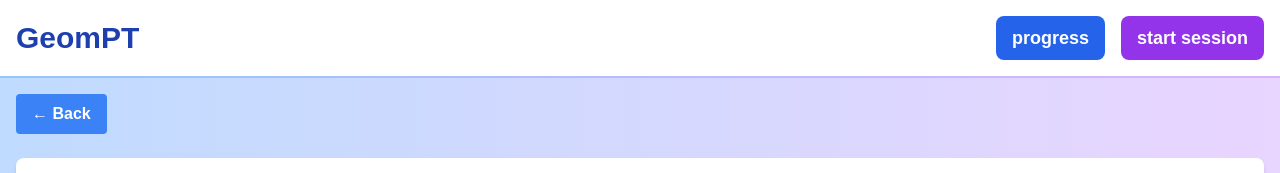
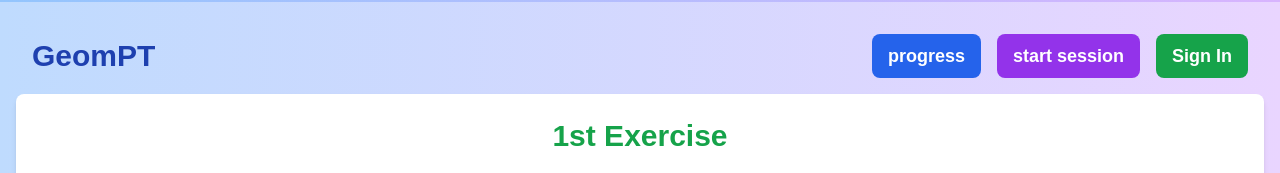
Before and after one commit to GeomPT/frontend, a Next.js app: page /progress in a window 1280 px wide. Shown: the top 173 px of the page. Built offline with nearby package versions, Linux system fonts and the light colour scheme.

Commit message:
+ navBar file.

```diff
--- a/app/layout.tsx
+++ b/app/layout.tsx
@@ -29,21 +29,6 @@ export default function RootLayout({
             <body
                 className={`${geistSans.variable} ${geistMono.variable} antialiased`}
             >
-        <header className="p-4 flex justify-between items-center">
-          <h1 className="text-3xl font-bold text-blue-800">GeomPT</h1>
-          <div className="flex-grow flex justify-end">
-            <Link href="/progress" passHref>
-              <h1 className="bg-blue-600 text-white text-lg font-bold py-2 px-4 rounded-lg cursor-pointer hover:bg-blue-700 transition duration-300">
-                progress
-              </h1>
-            </Link>
-            <Link href="/plan" passHref>
-              <h1 className="bg-purple-600 text-white text-lg font-bold py-2 px-4 rounded-lg ml-4 cursor-pointer hover:bg-purple-700 transition duration-300">
-                start session
-              </h1>
-            </Link>
-          </div>
-        </header>
                 <div className="h-0.5 bg-gradient-to-r from-blue-300 to-purple-300" />
                 {children}
             </body>
--- a/app/live/page.tsx
+++ b/app/live/page.tsx
@@ -1,13 +1,15 @@
 "use client";
 
 import LiveVideoFrame from "@/components/ui/LiveVideoFrame";
-import {useState} from 'react';
+import { useState } from "react";
+import NavBar from "../navBar";
 
 export default function LivePage() {
     const [processingType, setProcessingType] = useState("elbow");
 
     return (
         <div className="p-4">
+            <NavBar />
             <h1 className="text-xl font-semibold mb-4">Video Stream:</h1>
             <LiveVideoFrame
                 streaming={true}
--- /dev/null
+++ b/app/navBar.tsx
@@ -0,0 +1,70 @@
+import { useState, useEffect } from "react";
+import Link from "next/link";
+
+export default function NavBar() {
+    const [userData, setUserData] = useState(null);
+    const [userId, setUserId] = useState("");
+
+    useEffect(() => {
+        // Check if the userId is stored in localStorage
+        const storedUserId = localStorage.getItem("userId");
+        if (storedUserId) {
+            setUserId(storedUserId);
+            fetchUserData(storedUserId);
+        }
+    }, []);
+
+    const fetchUserData = async (userId: string) => {
+        try {
+            const response = await fetch(
+                `http://127.0.0.1:5000/api/users/${userId}`,
+                {
+                    method: "GET",
+                    headers: {
+                        "Content-Type": "application/json",
+                    },
+                }
+            );
+            const data = await response.json();
+            setUserData(data);
+        } catch (error) {
+            console.error("Error fetching user data:", error);
+        }
+    };
+
+    const handleSignIn = () => {
+        const userId = prompt("Please enter your user ID:");
+        if (userId) {
+            localStorage.setItem("userId", userId);
+            setUserId(userId);
+            fetchUserData(userId);
+        }
+    };
+    return (
+        <header className="p-4 flex justify-between items-center">
+            <Link href="/" passHref>
+                <h1 className="text-3xl font-bold text-blue-800 cursor-pointer">
+                    GeomPT
+                </h1>
+            </Link>
+            <div className="flex-grow flex justify-end">
+                <Link href="/progress" passHref>
+                    <h1 className="bg-blue-600 text-white text-lg font-bold py-2 px-4 rounded-lg cursor-pointer hover:bg-blue-700 transition duration-300">
+                        progress
+                    </h1>
+                </Link>
+                <Link href="/plan" passHref>
+                    <h1 className="bg-purple-600 text-white text-lg font-bold py-2 px-4 rounded-lg ml-4 cursor-pointer hover:bg-purple-700 transition duration-300">
+                        start session
+                    </h1>
+                </Link>
+                <button
+                    onClick={handleSignIn}
+                    className="bg-green-600 text-white text-lg font-bold py-2 px-4 rounded-lg ml-4 cursor-pointer hover:bg-green-700 transition duration-300"
+                >
+                    {userData ? `Welcome ${userData.name}` : "Sign In"}
+                </button>
+            </div>
+        </header>
+    );
+}
--- a/app/progress/page.tsx
+++ b/app/progress/page.tsx
@@ -1,49 +1,106 @@
-'use client';
+"use client";
 
-import { useState, useRef, useEffect } from 'react';
-import { Line } from 'react-chartjs-2';
+import { useState, useRef, useEffect } from "react";
+import { Line } from "react-chartjs-2";
 import "chart.js/auto";
 import { cn } from "@/lib/utils";
-import Image from 'next/image';
+import Image from "next/image";
+import NavBar from "../navBar";
 
 const WorkoutsPage = () => {
-  const [searchTerm, setSearchTerm] = useState('');
+    const [searchTerm, setSearchTerm] = useState("");
     const clipRefs = useRef([]);
     const [enlargedImage, setEnlargedImage] = useState(null);
 
     // Single workout with 14 days of progress data
     const workout = {
-    name: '1st Exercise',
+        name: "1st Exercise",
         progressMade: true,
         progressData: {
-      'Sep 1': { angle: 80, imageUrl: 'https://orthoinfo.aaos.org/contentassets/9634f02f92b44e709ff03d69e7abf112/fig-6_calf-raises-compressor.jpg' },
-      'Sep 2': { angle: 82, imageUrl: 'https://orthoinfo.aaos.org/globalassets/figures/a00067f09.jpg' },
-      'Sep 3': { angle: 85, imageUrl: 'https://orthoinfo.aaos.org/globalassets/figures/a00067f09.jpg' },
-      'Sep 4': { angle: 88, imageUrl: 'https://orthoinfo.aaos.org/globalassets/figures/a00067f09.jpg' },
-      'Sep 5': { angle: 90, imageUrl: 'https://orthoinfo.aaos.org/globalassets/figures/a00067f09.jpg' },
-      'Sep 6': { angle: 92, imageUrl: 'https://orthoinfo.aaos.org/globalassets/figures/a00067f09.jpg' },
-      'Sep 7': { angle: 95, imageUrl: 'https://orthoinfo.aaos.org/globalassets/figures/a00067f09.jpg' },
-      'Sep 8': { angle: 93, imageUrl: 'https://orthoinfo.aaos.org/globalassets/figures/a00067f09.jpg' },
-      'Sep 9': { angle: 96, imageUrl: 'https://orthoinfo.aaos.org/globalassets/figures/a00067f09.jpg' },
-      'Sep 10': { angle: 98, imageUrl: 'https://orthoinfo.aaos.org/globalassets/figures/a00067f09.jpg' },
-      'Sep 11': { angle: 100, imageUrl: 'https://orthoinfo.aaos.org/globalassets/figures/a00067f09.jpg' },
-      'Sep 12': { angle: 102, imageUrl: 'https://orthoinfo.aaos.org/globalassets/figures/a00067f09.jpg' },
-      'Sep 13': { angle: 105, imageUrl: 'https://orthoinfo.aaos.org/globalassets/figures/a00067f09.jpg' },
-      'Sep 14': { angle: 107, imageUrl: 'https://orthoinfo.aaos.org/globalassets/figures/a00067f09.jpg' },
+            "Sep 1": {
+                angle: 80,
+                imageUrl:
+                    "https://orthoinfo.aaos.org/contentassets/9634f02f92b44e709ff03d69e7abf112/fig-6_calf-raises-compressor.jpg",
+            },
+            "Sep 2": {
+                angle: 82,
+                imageUrl:
+                    "https://orthoinfo.aaos.org/globalassets/figures/a00067f09.jpg",
+            },
+            "Sep 3": {
+                angle: 85,
+                imageUrl:
+                    "https://orthoinfo.aaos.org/globalassets/figures/a00067f09.jpg",
+            },
+            "Sep 4": {
+                angle: 88,
+                imageUrl:
+                    "https://orthoinfo.aaos.org/globalassets/figures/a00067f09.jpg",
+            },
+            "Sep 5": {
+                angle: 90,
+                imageUrl:
+                    "https://orthoinfo.aaos.org/globalassets/figures/a00067f09.jpg",
+            },
+            "Sep 6": {
+                angle: 92,
+                imageUrl:
+                    "https://orthoinfo.aaos.org/globalassets/figures/a00067f09.jpg",
+            },
+            "Sep 7": {
+                angle: 95,
+                imageUrl:
+                    "https://orthoinfo.aaos.org/globalassets/figures/a00067f09.jpg",
+            },
+            "Sep 8": {
+                angle: 93,
+                imageUrl:
+                    "https://orthoinfo.aaos.org/globalassets/figures/a00067f09.jpg",
+            },
+            "Sep 9": {
+                angle: 96,
+                imageUrl:
+                    "https://orthoinfo.aaos.org/globalassets/figures/a00067f09.jpg",
+            },
+            "Sep 10": {
+                angle: 98,
+                imageUrl:
+                    "https://orthoinfo.aaos.org/globalassets/figures/a00067f09.jpg",
+            },
+            "Sep 11": {
+                angle: 100,
+                imageUrl:
+                    "https://orthoinfo.aaos.org/globalassets/figures/a00067f09.jpg",
+            },
+            "Sep 12": {
+                angle: 102,
+                imageUrl:
+                    "https://orthoinfo.aaos.org/globalassets/figures/a00067f09.jpg",
+            },
+            "Sep 13": {
+                angle: 105,
+                imageUrl:
+                    "https://orthoinfo.aaos.org/globalassets/figures/a00067f09.jpg",
+            },
+            "Sep 14": {
+                angle: 107,
+                imageUrl:
+                    "https://orthoinfo.aaos.org/globalassets/figures/a00067f09.jpg",
+            },
         },
     };
 
     // Generate labels and data
     const labels = Object.keys(workout.progressData);
-  const data = Object.values(workout.progressData).map(d => d.angle);
+    const data = Object.values(workout.progressData).map((d) => d.angle);
 
     const getChartData = () => ({
         labels,
         datasets: [
             {
                 data,
-        borderColor: workout.progressMade ? 'green' : 'red',
-        backgroundColor: 'rgba(0, 0, 0, 0)',
+                borderColor: workout.progressMade ? "green" : "red",
+                backgroundColor: "rgba(0, 0, 0, 0)",
                 fill: false,
                 tension: 0.4,
             },
@@ -58,20 +115,37 @@ const WorkoutsPage = () => {
         },
         scales: {
             y: {
-        title: { display: true, text: 'Degrees', font: { size: 16, weight: 'bold' }, color: '#333' },
-        ticks: { callback: value => `${value}°`, color: '#555', font: { size: 14 } },
-        grid: { color: '#e0e0e0' },
+                title: {
+                    display: true,
+                    text: "Degrees",
+                    font: { size: 16, weight: "bold" },
+                    color: "#333",
+                },
+                ticks: {
+                    callback: (value) => `${value}°`,
+                    color: "#555",
+                    font: { size: 14 },
+                },
+                grid: { color: "#e0e0e0" },
             },
             x: {
-        title: { display: true, text: 'Date', font: { size: 16, weight: 'bold' }, color: '#333' },
-        ticks: { color: '#555', font: { size: 14 } },
-        grid: { color: '#e0e0e0' },
+                title: {
+                    display: true,
+                    text: "Date",
+                    font: { size: 16, weight: "bold" },
+                    color: "#333",
+                },
+                ticks: { color: "#555", font: { size: 14 } },
+                grid: { color: "#e0e0e0" },
             },
         },
         onClick: (evt, elements) => {
             if (elements.length > 0) {
                 const index = elements[0].index;
-        clipRefs.current[index]?.scrollIntoView({ behavior: 'smooth', block: 'center' });
+                clipRefs.current[index]?.scrollIntoView({
+                    behavior: "smooth",
+                    block: "center",
+                });
             }
         },
     };
@@ -85,41 +159,51 @@ const WorkoutsPage = () => {
         // Scroll to the end after a short delay to ensure content is rendered
         setTimeout(() => {
             if (scrollContainerRef.current) {
-        scrollContainerRef.current.scrollLeft = scrollContainerRef.current.scrollWidth;
+                scrollContainerRef.current.scrollLeft =
+                    scrollContainerRef.current.scrollWidth;
             }
         }, 100);
     }, [labels.length]);
 
     return (
         <div className="p-4 bg-gradient-to-r from-blue-200 to-purple-200 min-h-screen">
-      <header className="mb-6">
-        <button
-          onClick={() => window.history.back()}
-          className="bg-blue-500 hover:bg-blue-600 text-white font-bold py-2 px-4 rounded"
-        >
-          ← Back
-        </button>
-      </header>
+            <NavBar />
 
             {/* Single Workout Display */}
             {workout.name.toLowerCase().includes(searchTerm.toLowerCase()) && (
                 <div className="bg-white rounded-lg shadow-md p-6 mb-6 text-center">
                     {/* Workout Name with Dynamic Font Color */}
-          <h2 className={`text-3xl font-semibold mb-4 ${workout.progressMade ? 'text-green-600' : 'text-red-600'}`}>
+                    <h2
+                        className={`text-3xl font-semibold mb-4 ${
+                            workout.progressMade
+                                ? "text-green-600"
+                                : "text-red-600"
+                        }`}
+                    >
                         {workout.name}
                     </h2>
                     <div className="flex justify-center">
                         <div className="w-3/4">
-              <Line data={getChartData()} options={chartOptions} />
+                            <Line
+                                data={getChartData()}
+                                options={chartOptions}
+                            />
                         </div>
                     </div>
 
                     {/* Recent Clips Section */}
                     <div className="mt-8">
-            <h3 className="text-2xl font-bold text-black mb-6">Recent Clips</h3>
+                        <h3 className="text-2xl font-bold text-black mb-6">
+                            Recent Clips
+                        </h3>
                         <div className="flex items-center justify-center">
                             <button
-                onClick={() => scrollContainerRef.current.scrollBy({ left: -220, behavior: 'smooth' })}
+                                onClick={() =>
+                                    scrollContainerRef.current.scrollBy({
+                                        left: -220,
+                                        behavior: "smooth",
+                                    })
+                                }
                                 className="mr-6 text-2xl text-black bg-white rounded-full p-3 shadow-md"
                             >
                                 ←
@@ -127,7 +211,7 @@ const WorkoutsPage = () => {
                             <div
                                 ref={scrollContainerRef}
                                 className="flex space-x-8 overflow-x-auto w-4/5 scroll-smooth p-4"
-                style={{ scrollBehavior: 'smooth' }}
+                                style={{ scrollBehavior: "smooth" }}
                             >
                                 {labels.map((date, index) => {
                                     const clip = workout.progressData[date];
@@ -135,12 +219,18 @@ const WorkoutsPage = () => {
                                         <div
                                             key={index}
                                             className="flex-shrink-0 relative transition-transform duration-300 hover:scale-105"
-                      ref={el => clipRefs.current[index] = el}
+                                            ref={(el) =>
+                                                (clipRefs.current[index] = el)
+                                            }
                                         >
                                             <div className="border-2 border-gray-300 rounded-lg p-3">
                                                 <div
                                                     className="relative cursor-pointer"
-                          onClick={() => setEnlargedImage(clip.imageUrl)}
+                                                    onClick={() =>
+                                                        setEnlargedImage(
+                                                            clip.imageUrl
+                                                        )
+                                                    }
                                                 >
                                                     <Image
                                                         src={clip.imageUrl}
@@ -160,7 +250,12 @@ const WorkoutsPage = () => {
                                 })}
                             </div>
                             <button
-                onClick={() => scrollContainerRef.current.scrollBy({ left: 220, behavior: 'smooth' })}
+                                onClick={() =>
+                                    scrollContainerRef.current.scrollBy({
+                                        left: 220,
+                                        behavior: "smooth",
+                                    })
+                                }
                                 className="ml-6 text-2xl text-black bg-white rounded-full p-3 shadow-md"
                             >
                                 →
@@ -195,7 +290,6 @@ const WorkoutsPage = () => {
                     </div>
                 </div>
             )}
-
         </div>
     );
 };
```
Also changed, not shown: app/page.tsx (+31 -24 lines), app/plan/page.tsx (+57 -17 lines). Lines whose indentation alone changed are shown as unchanged.
